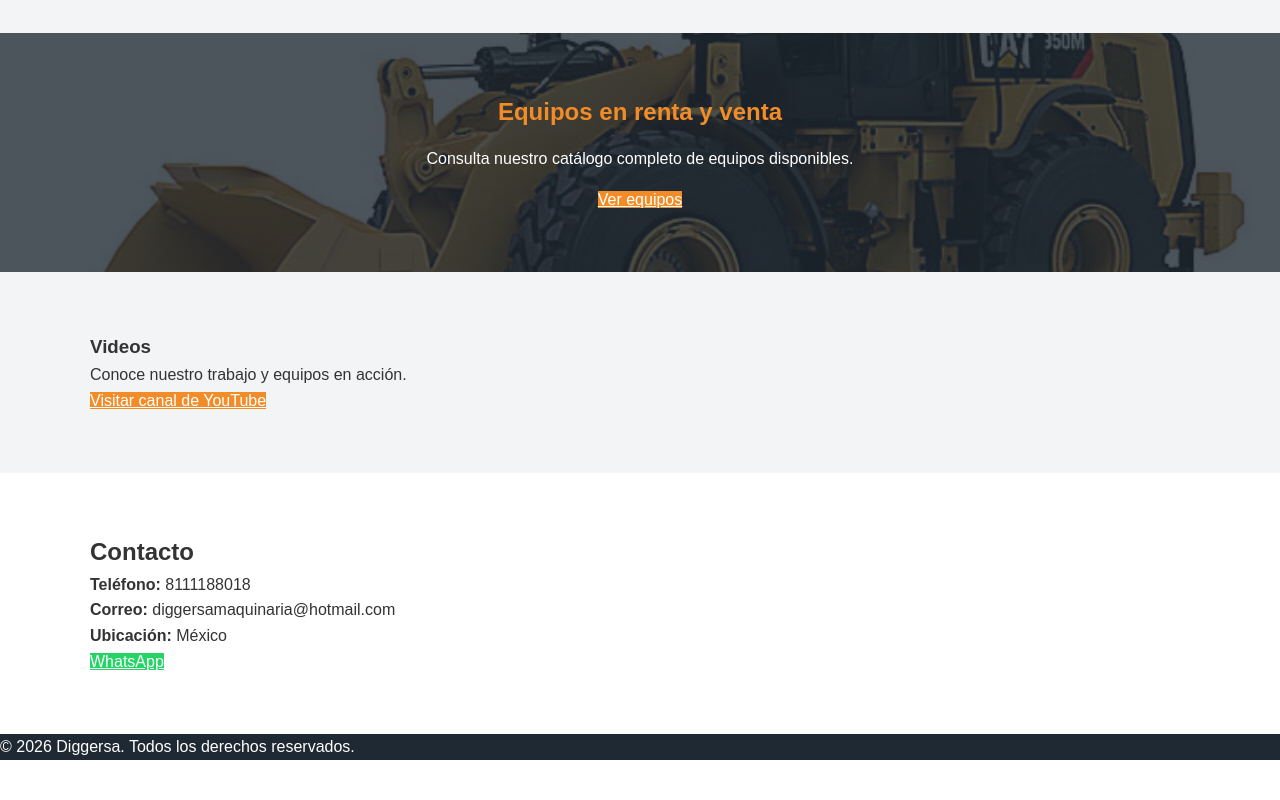
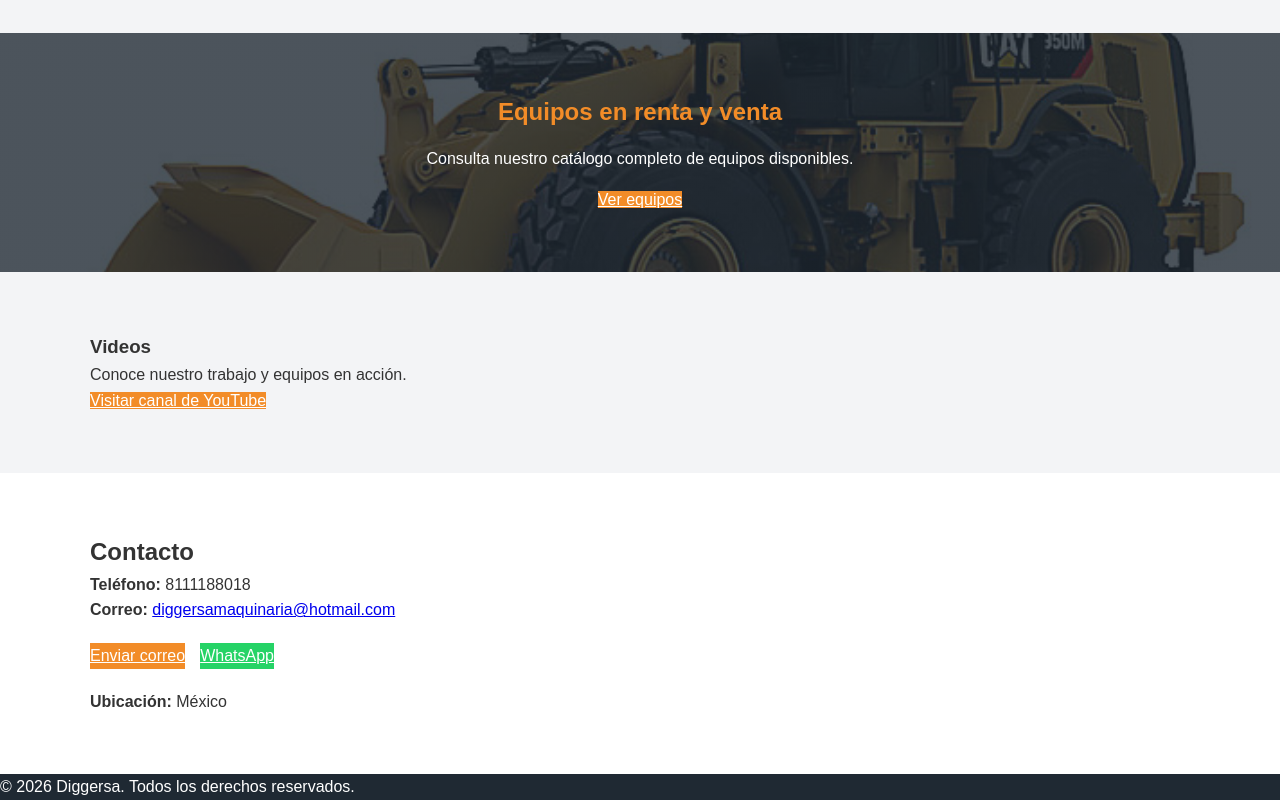
Before and after one commit to gvazquezmty/diggersa-web, a plain HTML site: page index.html in a window 1280 px wide. Shown: the part 548-1348 px from the top of the page. Before the commit the page ends 1308 px from the top, so only its background shows below. Drawn offline with Linux system fonts and the light colour scheme.

Commit message:
Add files via upload
Actualizacion linea de contacto, solicita correo electronico en linea y boton

```diff
--- a/index.html
+++ b/index.html
@@ -82,18 +82,40 @@
     </a>
   </div>
 </section>
-  <section id="contacto" class="section">
-    <div class="container">
-      <h2>Contacto</h2>
-      <p><strong>Teléfono:</strong> 8111188018</p>
-      <p><strong>Correo:</strong> diggersamaquinaria@hotmail.com</p>
-      <p><strong>Ubicación:</strong> México</p>
 
-      <a href="https://wa.me/8111188018" target="_blank" class="btn whatsapp">
+ <section id="contacto" class="section">
+  <div class="container">
+    <h2>Contacto</h2>
+
+    <p><strong>Teléfono:</strong> 8111188018</p>
+
+    <p>
+      <strong>Correo:</strong>
+      <a href="mailto:diggersamaquinaria@hotmail.com?subject=Solicitud%20de%20información">
+        diggersamaquinaria@hotmail.com
+      </a>
+    </p>
+
+    <div class="contact-buttons">
+      <a
+        href="mailto:diggersamaquinaria@hotmail.com?subject=Solicitud%20de%20información"
+        class="btn"
+      >
+        Enviar correo
+      </a>
+
+      <a
+        href="https://wa.me/8111188018"
+        target="_blank"
+        class="btn whatsapp"
+      >
         WhatsApp
       </a>
     </div>
-  </section>
+
+    <p><strong>Ubicación:</strong> México</p>
+  </div>
+</section>
 
 
   <footer class="footer">
--- a/styles.css
+++ b/styles.css
@@ -184,3 +184,11 @@ body {
   background: var(--oscuro);
   color: var(--blanco);
 }
+
+
+.contact-buttons {
+  display: flex;
+  gap: 15px;
+  margin: 20px 0;
+  flex-wrap: wrap;
+}
```
